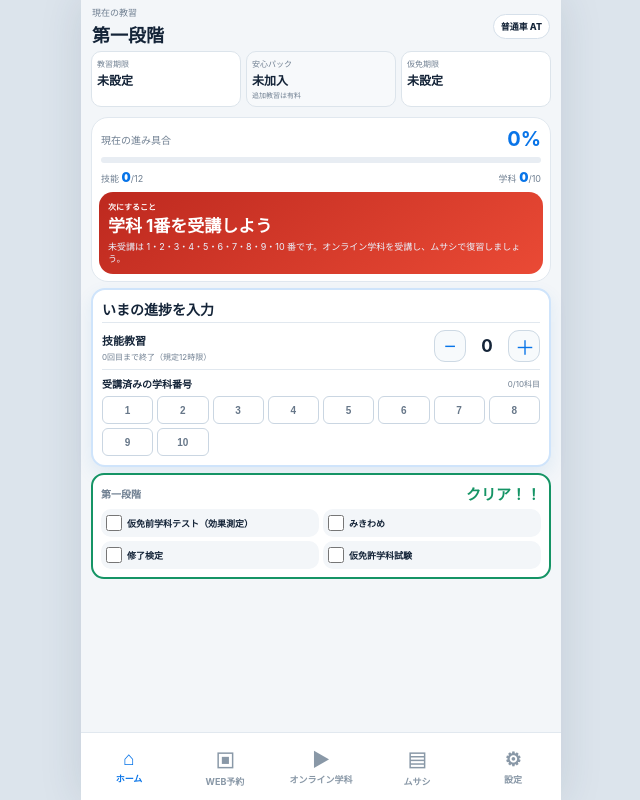
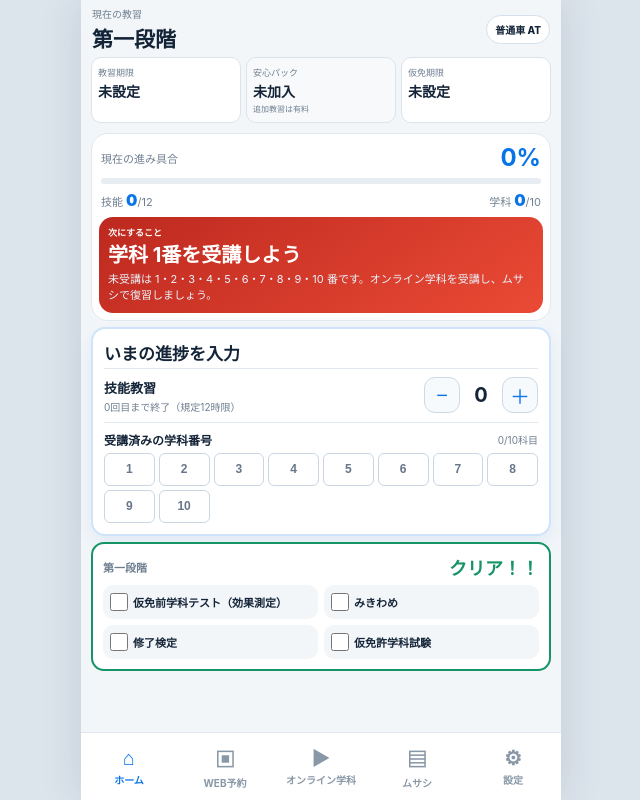
Before and after one commit to Ryosuke-Kawaoka/concierge-carschool, a plain HTML site: page index.html in a window 1280 px wide. Both pictures are taken after a click on the button "ナビをはじめる ›". Shown: the whole page, without its empty margins (319-959 px from the left). Drawn offline with Linux system fonts and the light colour scheme.

Commit message:
Add files via upload

```diff
--- a/index.html
+++ b/index.html
@@ -40,6 +40,16 @@
     .subjects{padding-top:6px}.subjects-head{margin-bottom:5px}.subjects-head b{font-size:10px}.subjects-head span{font-size:8px}.subject-grid{gap:4px}.subject-grid button{height:28px;aspect-ratio:auto;border-radius:6px;font-size:10px}
     .clear-card{padding:8px;margin-top:6px;border-radius:13px}.clear-title{margin-bottom:5px}.clear-title strong{font-size:15px}.clear-list{grid-template-columns:1fr 1fr;gap:4px}.clear-item{min-width:0;padding:6px 5px;gap:5px;font-size:9px}.clear-item input{width:16px;height:16px;flex:0 0 auto}.clear-item b{display:none}.note{display:none}
   </style>
-  <script src="script.js?v=15"></script>
+  <style>
+    .home-head h1{font-size:21px}.home-head p{font-size:10px}.pill{font-size:10px;padding:6px 8px}
+    .deadline-tile{padding:8px 6px}.deadline-tile span{font-size:9px}.deadline-tile strong{font-size:14px}.deadline-tile small{font-size:8px}
+    .status-head p{font-size:11px}.status-head strong{font-size:24px}.stats{font-size:11px}.stats em{font-size:16px}
+    .guide .label{font-size:9px}.guide h2{font-size:20px}.guide .detail{font-size:11px;line-height:1.45}
+    .quick{padding:11px}.quick-title h2{font-size:17px}.skill-entry{padding:8px 0}.skill-entry b{font-size:13px}.skill-entry p{font-size:10px}.counter button{width:36px;height:36px}.counter strong{font-size:20px}
+    .subjects{padding-top:8px}.subjects-head b{font-size:12px}.subjects-head span{font-size:10px}.subject-grid button{height:33px;font-size:12px}
+    .clear-card{padding:10px}.clear-title span{font-size:11px}.clear-title strong{font-size:18px}.clear-list{gap:6px}.clear-item{padding:8px 7px;font-size:11px}.clear-item input{width:18px;height:18px}
+    nav button,nav a{font-size:10px}nav i{font-size:20px}
+  </style>
+  <script src="script.js?v=16"></script>
 </body>
 </html>
```
